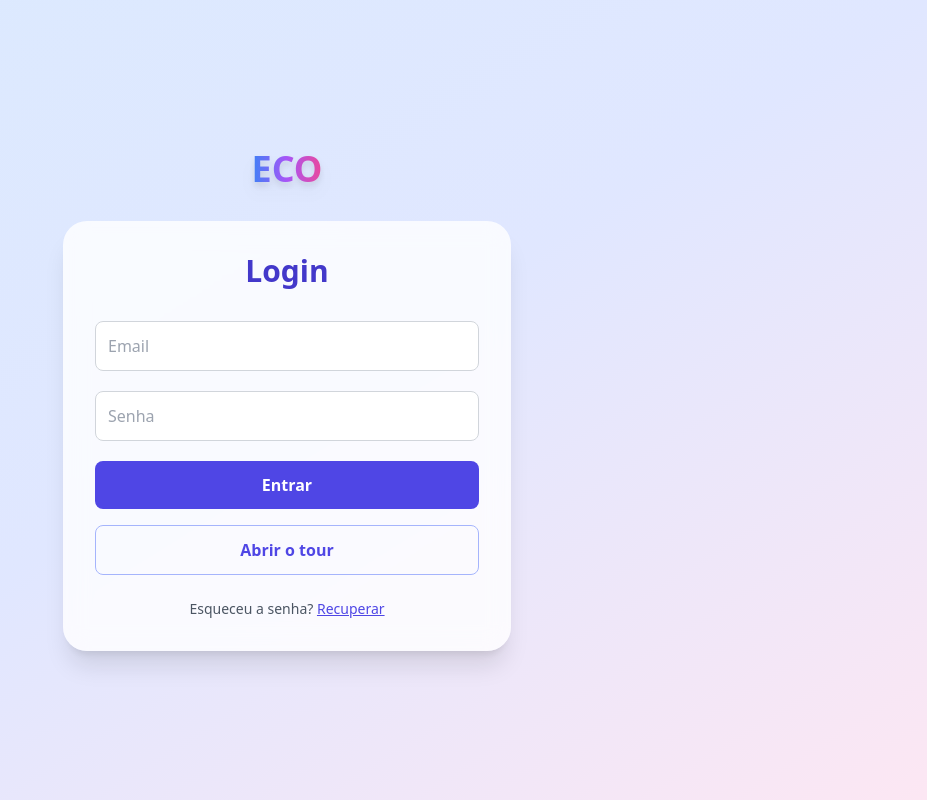
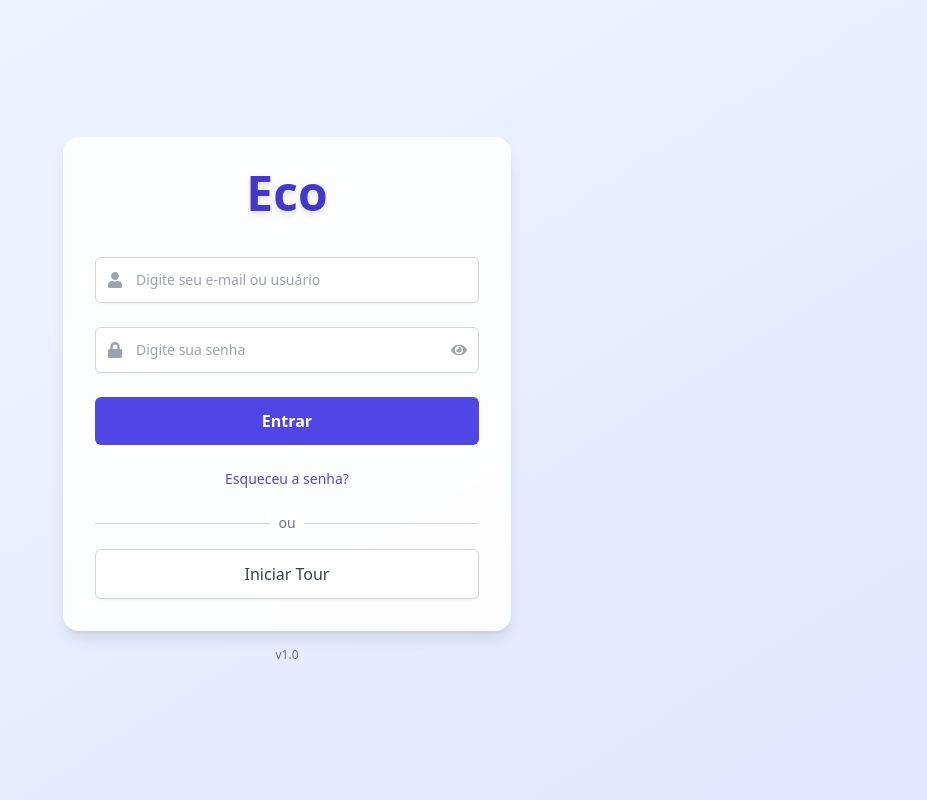
Before and after one commit to Bigajax/ECO, a React (Vite) app: page /login in a window 1280 px wide. Shown: the whole page, without its empty margins (353-1280 px from the left). Built offline with nearby package versions, Linux system fonts and the light colour scheme; no server answers.

Commit message:
Update LoginPage.tsx

```diff
--- a/src/app/LoginPage.tsx
+++ b/src/app/LoginPage.tsx
@@ -1,22 +1,23 @@
 import React, { useEffect, useState } from 'react';
 import { useNavigate } from 'react-router-dom';
 import { supabase } from 'supabaseClient';
+import { FaUser, FaLock, FaEye, FaEyeSlash } from 'react-icons/fa'; // Importando ícones
+import { BiLoaderCircle } from 'react-icons/bi';
 
 const LoginPage: React.FC = () => {
   const [email, setEmail] = useState('');
   const [password, setPassword] = useState('');
   const [loading, setLoading] = useState(false);
   const [error, setError] = useState<string | null>(null);
-  const [logo, setLogo] = useState<React.ReactNode>(null); // Adiciona estado para a logo
+  const [showPassword, setShowPassword] = useState(false);
   const navigate = useNavigate();
 
-  // Componente da Logo ECO (mesmo componente usado na HomePage)
   const ECOLogo = () => (
-    <div className="flex justify-center mb-8"> {/* Adiciona um pouco de margem abaixo da logo */}
+    <div className="flex justify-center mb-10">
       <span
-        className="text-4xl font-bold bg-gradient-to-r from-blue-500 via-purple-500 to-pink-500 text-transparent bg-clip-text drop-shadow-lg transition-all duration-300 hover:scale-105 hover:text-shadow-2xl cursor-pointer"
+        className="text-5xl font-bold text-indigo-700 drop-shadow-md"
       >
-        ECO
+        Eco
       </span>
     </div>
   );
@@ -25,14 +26,12 @@ const LoginPage: React.FC = () => {
     const verifySession = async () => {
       const { data, error } = await supabase.auth.getSession();
       if (error) console.error('Erro ao buscar sessão:', error);
-      // Redireciona apenas se houver uma sessão ativa (token presente)
       if (data?.session?.access_token) {
-        navigate('/home'); // Alterei para '/home' para consistência com App.tsx
+        navigate('/home');
       }
     };
 
     verifySession();
-    setLogo(<ECOLogo />); // Define a logo no estado
   }, [navigate]);
 
   const handleLogin = async (e: React.FormEvent) => {
@@ -44,65 +43,98 @@ const LoginPage: React.FC = () => {
 
     if (error) {
       setError(error.message || 'Erro ao fazer login');
-    } else if (data?.session?.user) { // Verifique se há um usuário na sessão após o login
+    } else if (data?.session?.user) {
       setEmail('');
       setPassword('');
-      navigate('/home'); // Alterei para '/home' para consistência com App.tsx
+      navigate('/home');
     }
 
     setLoading(false);
   };
 
   const handleOpenTour = () => {
-    navigate('/introduction'); // Aqui definimos a rota para a página de introdução
+    navigate('/introduction');
+  };
+
+  const togglePasswordVisibility = () => {
+    setShowPassword(!showPassword);
   };
 
   return (
-    <div className="min-h-screen w-full flex flex-col items-center justify-center bg-gradient-to-br from-blue-100 via-indigo-100 to-pink-100 px-4 py-12">
-      {/* Adiciona a logo no topo */}
-      {logo}
-      <div className="w-full max-w-md bg-white/80 backdrop-blur-md p-8 rounded-3xl shadow-xl">
-        <h2 className="text-3xl font-semibold text-center text-indigo-700 mb-8">Login</h2>
-        <form onSubmit={handleLogin} className="space-y-5">
+    <div className="min-h-screen w-full flex flex-col items-center justify-center bg-gradient-to-br from-blue-50 to-indigo-100">
+      <div className="w-full max-w-md bg-white/90 backdrop-blur-sm p-8 rounded-2xl shadow-lg">
+        <ECOLogo />
+        <form onSubmit={handleLogin} className="space-y-6">
+          <div className="relative rounded-md shadow-sm">
+            <div className="pointer-events-none absolute inset-y-0 left-0 flex items-center pl-3">
+              <FaUser className="text-gray-400" />
+            </div>
             <input
               type="email"
               value={email}
               onChange={(e) => setEmail(e.target.value)}
-            placeholder="Email"
+              placeholder="Digite seu e-mail ou usuário"
               required
-            className="w-full p-3 rounded-lg border border-gray-300 focus:outline-none focus:ring-2 focus:ring-indigo-400"
+              className="appearance-none block w-full px-3 py-3 pl-10 text-gray-700 border border-gray-300 rounded-md focus:outline-none focus:ring-indigo-500 focus:border-indigo-500 sm:text-sm"
             />
+          </div>
+
+          <div className="relative rounded-md shadow-sm">
+            <div className="pointer-events-none absolute inset-y-0 left-0 flex items-center pl-3">
+              <FaLock className="text-gray-400" />
+            </div>
             <input
-            type="password"
+              type={showPassword ? 'text' : 'password'}
               value={password}
               onChange={(e) => setPassword(e.target.value)}
-            placeholder="Senha"
+              placeholder="Digite sua senha"
               required
-            className="w-full p-3 rounded-lg border border-gray-300 focus:outline-none focus:ring-2 focus:ring-indigo-400"
+              className="appearance-none block w-full px-3 py-3 pl-10 text-gray-700 border border-gray-300 rounded-md focus:outline-none focus:ring-indigo-500 focus:border-indigo-500 sm:text-sm"
             />
+            <div className="absolute inset-y-0 right-0 flex items-center pr-3 cursor-pointer" onClick={togglePasswordVisibility}>
+              {showPassword ? <FaEyeSlash className="text-gray-400" /> : <FaEye className="text-gray-400" />}
+            </div>
+          </div>
+
           {error && <p className="text-red-500 text-sm">{error}</p>}
+
           <button
             type="submit"
             disabled={loading}
-            className={`w-full py-3 rounded-lg text-white font-bold transition ${
-              loading ? 'bg-gray-400 cursor-not-allowed' : 'bg-indigo-600 hover:bg-indigo-700'
+            className={`w-full py-3 rounded-md text-white font-semibold transition ${
+              loading ? 'bg-gray-400 cursor-not-allowed' : 'bg-indigo-600 hover:bg-indigo-700 focus:outline-none focus:ring-2 focus:ring-indigo-500 focus:ring-offset-2'
             }`}
           >
-            {loading ? 'Entrando...' : 'Entrar'}
+            {loading ? <div className="flex justify-center items-center"><BiLoaderCircle className="animate-spin mr-2" /> Entrando...</div> : 'Entrar'}
           </button>
         </form>
-        {/* Novo botão para abrir o tour */}
+
+        <div className="mt-6 text-center text-sm">
+          <a href="#" className="font-medium text-indigo-600 hover:text-indigo-500">
+            Esqueceu a senha?
+          </a>
+        </div>
+
+        <div className="mt-6 relative">
+          <div className="absolute inset-0 flex items-center" aria-hidden="true">
+            <div className="w-full border-t border-gray-300" />
+          </div>
+          <div className="relative flex justify-center text-sm">
+            <span className="bg-white px-2 text-gray-500">
+              ou
+            </span>
+          </div>
+        </div>
+
         <button
           type="button"
           onClick={handleOpenTour}
-          className="w-full py-3 mt-4 rounded-lg text-indigo-600 font-bold border border-indigo-300 hover:bg-indigo-50 focus:outline-none focus:ring-2 focus:ring-indigo-400 transition"
+          className="w-full py-3 mt-4 rounded-md border border-gray-300 shadow-sm bg-white text-gray-700 font-medium hover:bg-gray-50 focus:outline-none focus:ring-2 focus:ring-indigo-500 focus:ring-offset-2"
         >
-          Abrir o tour
+          Iniciar Tour
         </button>
-        <div className="mt-6 text-center text-sm text-gray-600">
-          Esqueceu a senha? <a href="#" className="text-indigo-600 underline">Recuperar</a>
       </div>
-      </div>
+      <p className="mt-4 text-xs text-gray-500">v1.0</p>
     </div>
   );
 };
```
Lines whose indentation alone changed are shown as unchanged.
